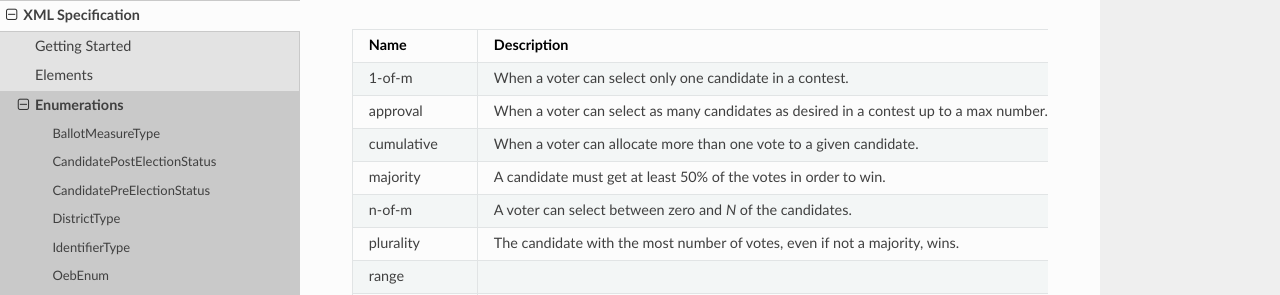
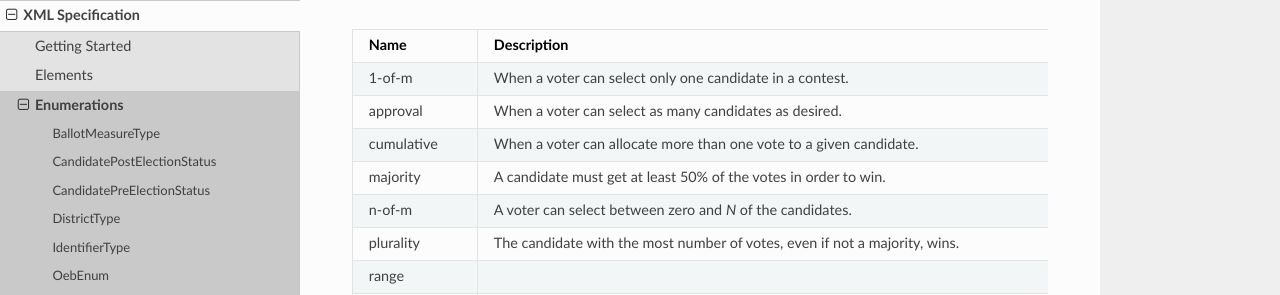
Before and after one commit to votinginfoproject/vip-specification, a Sphinx documentation site: the page built from docs/xml/enumerations/vote_variation.rst, in a window 1280 px wide. Shown: the part 131-426 px from the top of the page. Built offline with Sphinx 7.4.7 and the Read the Docs theme 2.0.0, drawn with Linux system fonts in a browser that asks for light colours.

Commit message:
Corrected definition of approval voting.

```diff
--- a/docs/xml/enumerations/vote_variation.rst
+++ b/docs/xml/enumerations/vote_variation.rst
@@ -8,8 +8,7 @@ VoteVariation
 +======================+==================================================================================+
 | 1-of-m               | When a voter can select only one candidate in a contest.                         |
 +----------------------+----------------------------------------------------------------------------------+
-| approval             | When a voter can select as many candidates as desired in a contest up to a max   |
-|                      | number.                                                                          |
+| approval             | When a voter can select as many candidates as desired.                           |
 +----------------------+----------------------------------------------------------------------------------+
 | cumulative           | When a voter can allocate more than one vote to a given candidate.               |
 +----------------------+----------------------------------------------------------------------------------+
```
